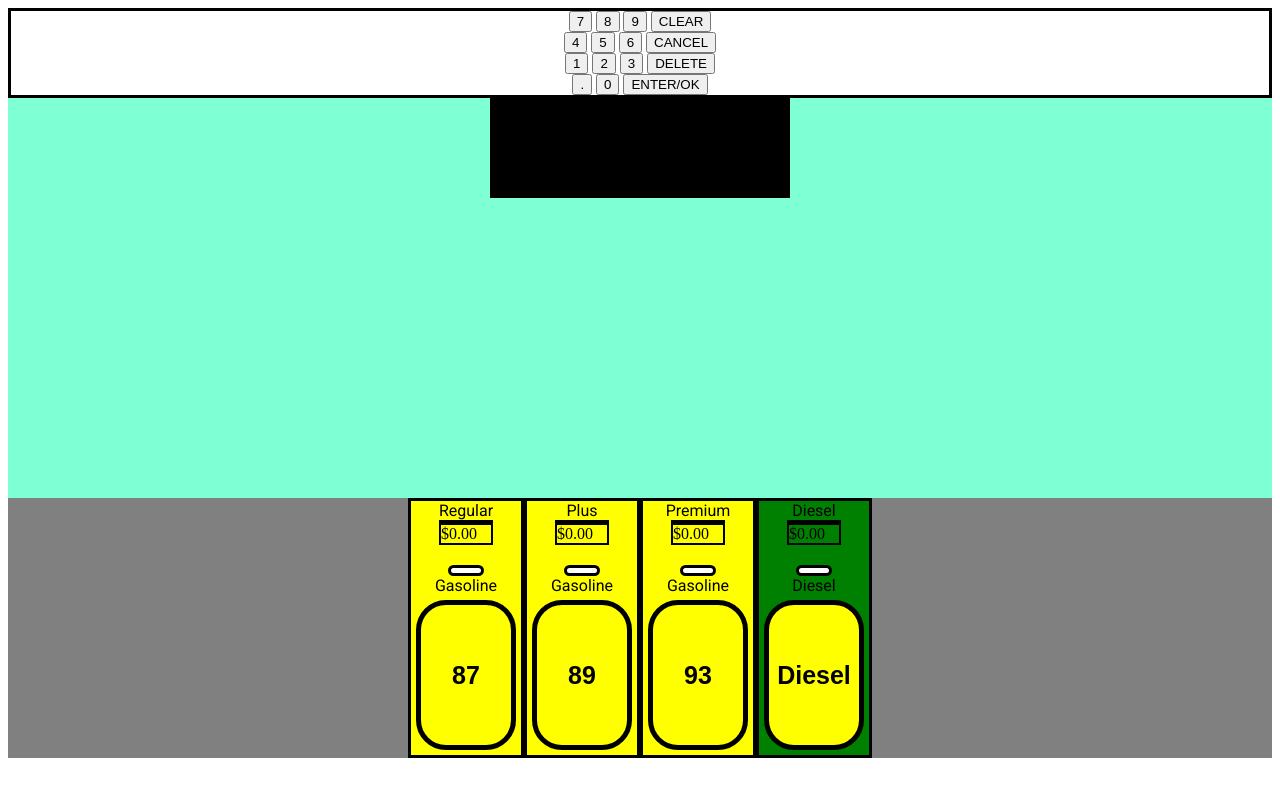
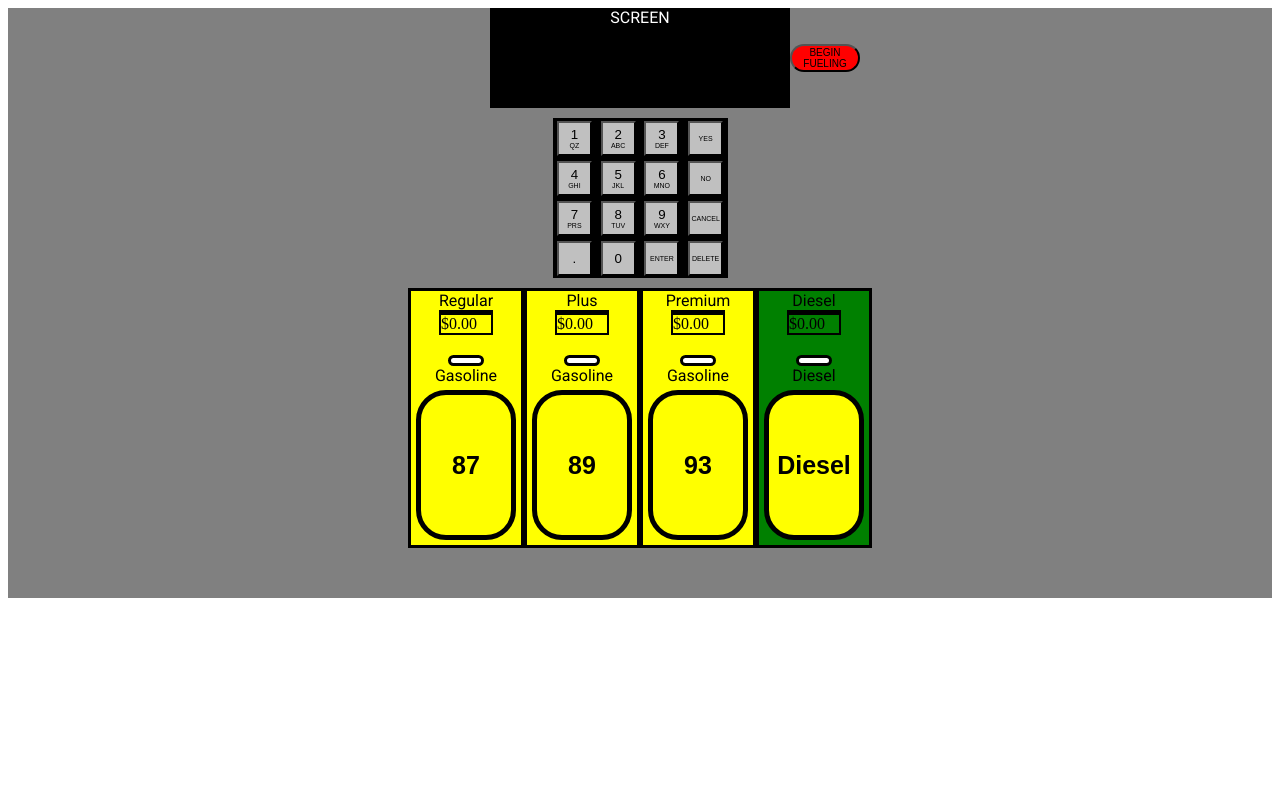
Before and after one commit to gasPumpSimulator/gasPump, a plain HTML site: page index.html in a window 1280 px wide. Drawn offline with Linux system fonts and the light colour scheme; a web font is replaced by a local one.

Commit message:
more layout changes

```diff
--- a/index.html
+++ b/index.html
@@ -11,40 +11,68 @@
     <script src="script.js" defer></script>
 </head>
 <body>
+    <div class="topContainer">
+        <div class="screen">
+            <lable class="output" style="color:white">SCREEN</lable>
+            <button class="fuelingBtn">BEGIN FUELING</button>
+        </div>
+    </div>
+
     <div class="btnContainer">
-
-
+        <div class="buttonGroup"  >
+            <button class="btns" id="1" onclick="addToEquation('1')">1
+                <div class="alphabet">QZ</div>
+            </button>
+            <button class="btns" id="2" onclick="addToEquation('2')">2
+                <div class="alphabet">ABC</div>
+            </button>
+            <button class="btns" id="3" onclick="addToEquation('3')">3
+                <div class="alphabet">DEF</div>
+            </button>
+            <button class="btns" id="D" onclick="deleteEntry()">
+                <div class="alphabet">YES</div>
+            </button>
+        </div>
+        <div class="buttonGroup"  >
+            <button class="btns" id="4" onclick="addToEquation('4')">4
+                <div class="alphabet">GHI</div>
+            </button>
+            <button class="btns" id="5" onclick="addToEquation('5')">5
+                <div class="alphabet">JKL</div>
+            </button>
+            <button class="btns" id="6" onclick="addToEquation('6')">6
+                <div class="alphabet">MNO</div>
+            </button>
+            <button class="btns" id="C" onclick="clearAll()">
+                <div class="alphabet">NO</div>
+            </button>
+          </div>
         <div class="buttonGroup">
-          <button class="btns" id="7" onclick="addToEquation('7')">7</button>
-          <button class="btns" id="8" onclick="addToEquation('8')">8</button>
-          <button class="btns" id="9" onclick="addToEquation('9')">9</button>
-          <button class="btns" id="C" onclick="clearAll()">CLEAR</button>
-
+          <button class="btns" id="7" onclick="addToEquation('7')">7
+            <div class="alphabet">PRS</div>
+        </button>
+          <button class="btns" id="8" onclick="addToEquation('8')">8
+            <div class="alphabet">TUV</div>
+        </button>
+          <button class="btns" id="9" onclick="addToEquation('9')">9
+            <div class="alphabet">WXY</div>
+        </button>
+        <button class="btns" id="D" onclick="deleteEntry()">
+            <div class="alphabet">CANCEL</div>
+        </button>
         </div>
-
-        <div class="buttonGroup"  >
-          <button class="btns" id="4" onclick="addToEquation('4')">4</button>
-          <button class="btns" id="5" onclick="addToEquation('5')">5</button>
-          <button class="btns" id="6" onclick="addToEquation('6')">6</button>
-          <button class="btns" id="C" onclick="clearAll()">CANCEL</button>
-        </div>
-
-        <div class="buttonGroup"  >
-          <button class="btns" id="1" onclick="addToEquation('1')">1</button>
-          <button class="btns" id="2" onclick="addToEquation('2')">2</button>
-          <button class="btns" id="3" onclick="addToEquation('3')">3</button>
-          <button class="btns" id="D" onclick="deleteEntry()">DELETE</button>
-        </div>
-
         <div class="buttonGroup" >
           <button class="btns" id="period" onclick="addToEquation('.')">.</button>
           <button class="btns" id="0" onclick="addToEquation('0')">0</button>
-          <button class="btns" id="=" onclick="compute()">ENTER/OK</button>
+          <button class="btns" id="=" onclick="compute()">
+            <div class="alphabet">ENTER</div>
+        </button>
+        <button class="btns" id="D" onclick="deleteEntry()">
+            <div class="alphabet">DELETE</div>
+        </button>
         </div>
       </div>
-    <div class="screen">
-        <lable class="output">test</lable>
-    </div>
+
     <div class="button_container">
     <div class="button_group">
         <label class="gasName">Regular</label>
--- a/styles.css
+++ b/styles.css
@@ -7,8 +7,10 @@ body {
 .screen {
     display: flex;
     justify-content: center;
+    align-items: center;
     flex-grow: 1;
-    background-color: aquamarine;
+    background-color: grey;
+    padding-left: 70px;
 }
 .output {
     display: flex;
@@ -66,12 +68,40 @@ body {
     background-color: green;
 }
 .btnContainer {
+    background-color: grey;
     display: flex;
     flex-direction: column;
     justify-content: center;
     align-items: center;
-    border: solid;
+    padding: 10px;
 }
+.buttonGroup {
+    background-color: black;
+    min-width: 175px;
+    min-height: 40px;
+    display: flex;
+    justify-content: space-around;
+    align-items: center;
+}
+.btns {
+    background-color: silver;
+    height: 35px;
+    width: 35px;
+    text-align: center;
+    padding: 0;
+}
+.alphabet {
+    font-size: 7px;
+}
+
 footer {
     height: 50px;
+    background-color: grey;
 }
+
+.fuelingBtn {
+    font-size: 10px;
+    width: 70px;
+    background-color: red;
+    border-radius: 50px;
+}
```
